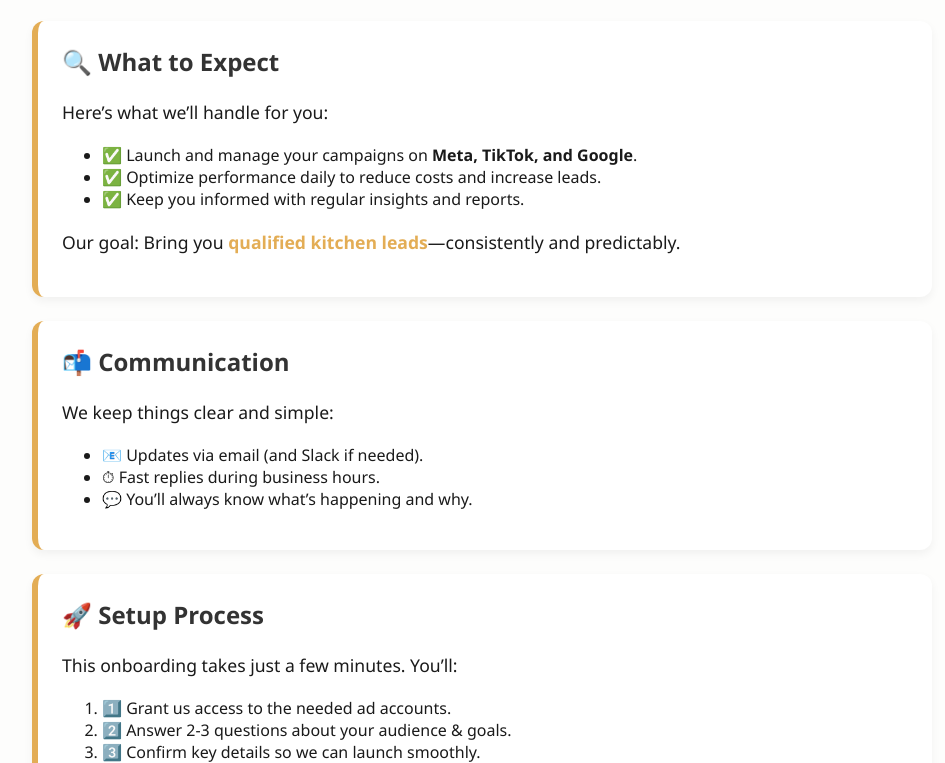
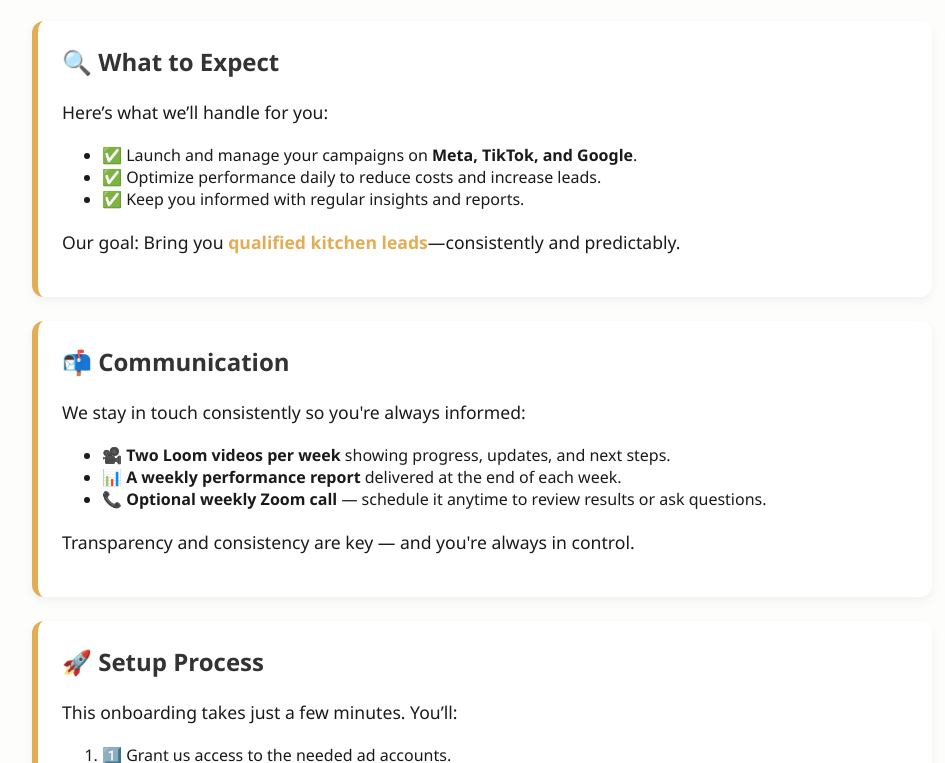
Before and after one commit to akrammoumen/Welcome, a plain HTML site: page index.html in a window 1280 px wide. Shown: the part 173-936 px from the top of the page, without its empty margins (158-1103 px from the left). Drawn offline with Linux system fonts and the light colour scheme.

Commit message:
Update index.html

```diff
--- a/index.html
+++ b/index.html
@@ -77,12 +77,13 @@
 
   <div class="card">
     <h2>📬 Communication</h2>
-    <p>We keep things clear and simple:</p>
+    <p>We stay in touch consistently so you're always informed:</p>
     <ul>
-      <li>📧 Updates via email (and Slack if needed).</li>
-      <li>⏱ Fast replies during business hours.</li>
-      <li>💬 You’ll always know what’s happening and why.</li>
+      <li>🎥 <strong>Two Loom videos per week</strong> showing progress, updates, and next steps.</li>
+      <li>📊 <strong>A weekly performance report</strong> delivered at the end of each week.</li>
+      <li>📞 <strong>Optional weekly Zoom call</strong> — schedule it anytime to review results or ask questions.</li>
     </ul>
+    <p>Transparency and consistency are key — and you're always in control.</p>
   </div>
 
   <div class="card">
@@ -90,7 +91,7 @@
     <p>This onboarding takes just a few minutes. You’ll:</p>
     <ol>
       <li>1️⃣ Grant us access to the needed ad accounts.</li>
-      <li>2️⃣ Answer 2-3 questions about your audience & goals.</li>
+      <li>2️⃣ Answer 2–3 questions about your audience & goals.</li>
       <li>3️⃣ Confirm key details so we can launch smoothly.</li>
     </ol>
     <p>You’ll see your progress as you go. Everything is fast and guided!</p>
```
